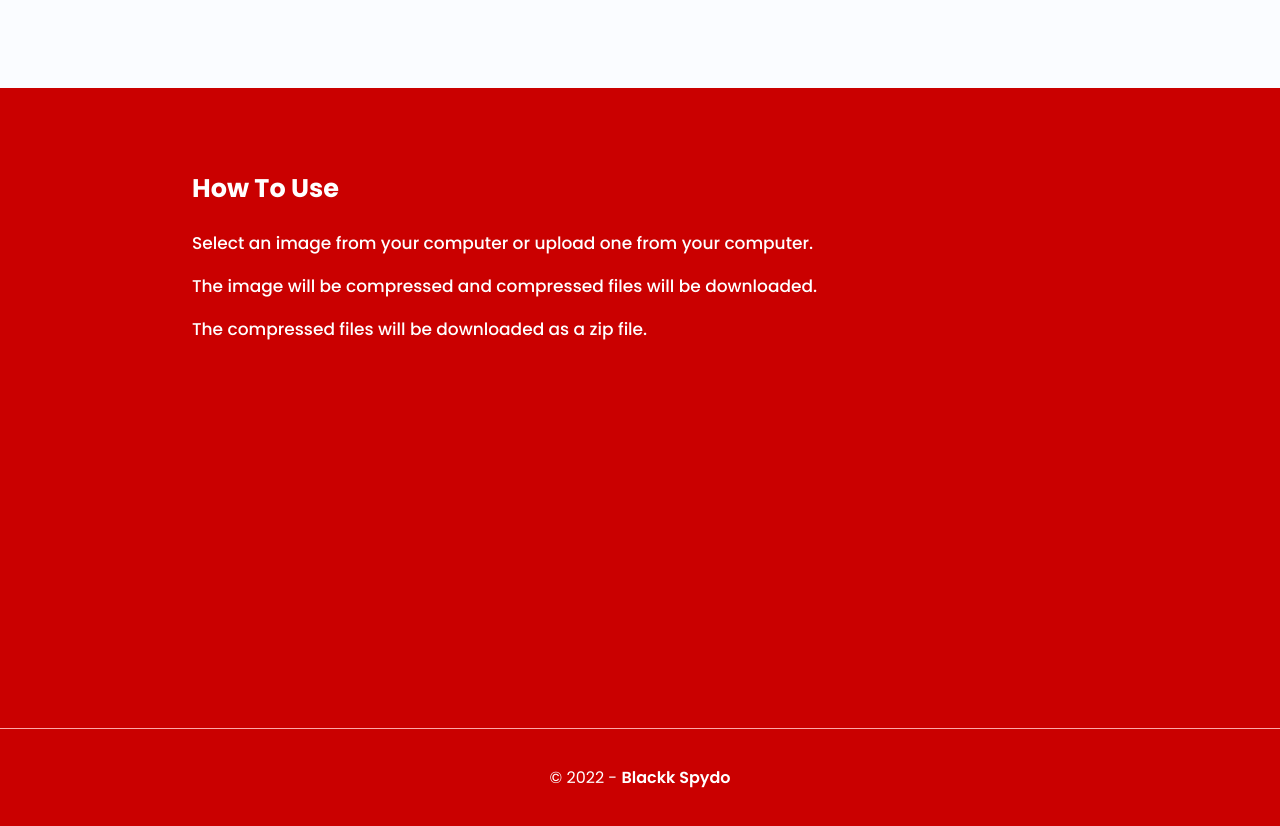
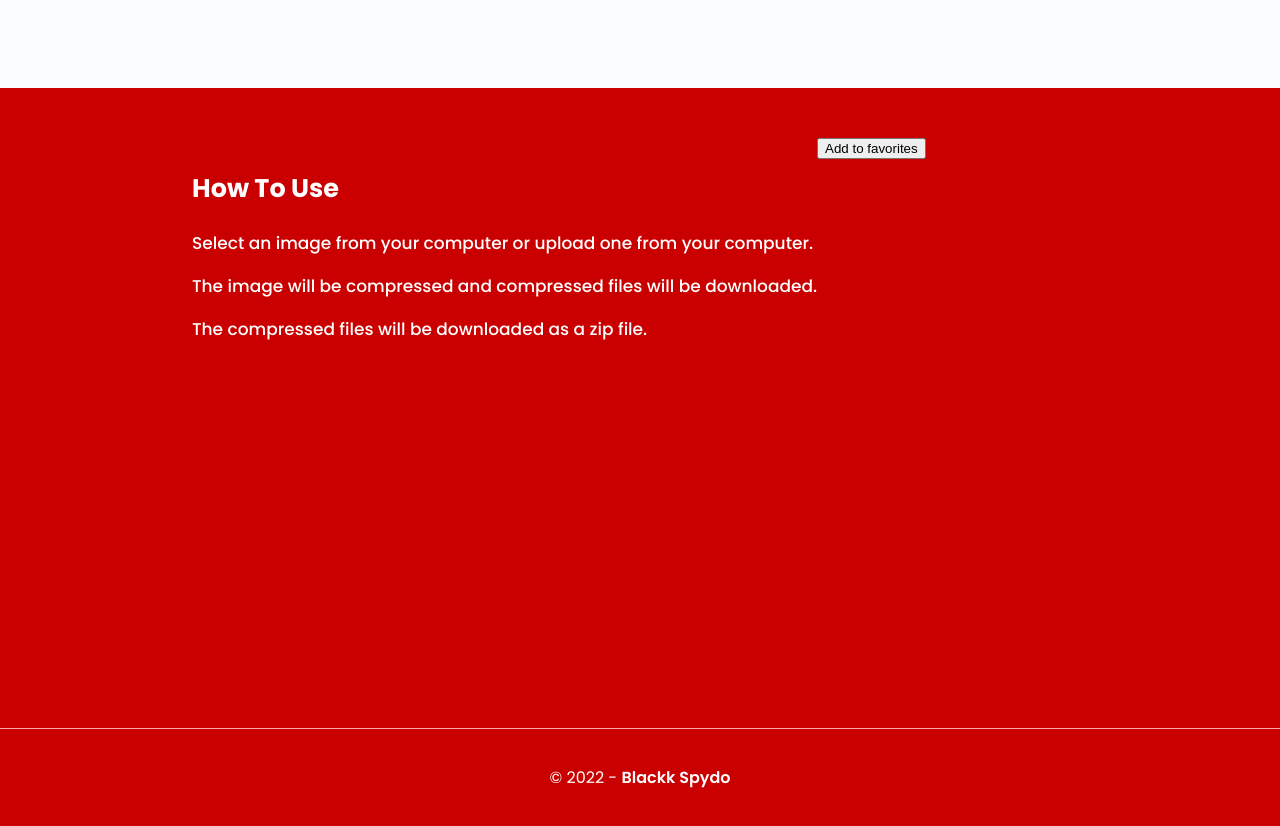
Before and after one commit to blackkspydo/tinify.pro, a React (Create React App) app: page / in a window 1280 px wide. Shown: the part 1340-2166 px from the top of the page. Built offline with nearby package versions, Linux system fonts and the light colour scheme; a web font is replaced by a local one.

Commit message:
bug fix - deleted item reapearing on rerender

```diff
--- a/src/components/ImageCompressor.tsx
+++ b/src/components/ImageCompressor.tsx
@@ -326,6 +326,11 @@ function ImageCompressor() {
 											image.compressed.url
 								  )
 								: []
+						);
+						setBlobs((state) =>
+							state.filter(
+								(img) => img.file !== image.original.file
+							)
 						);
 					}}>
 					<RiDeleteBinLine />
@@ -909,6 +914,30 @@ function ImageCompressor() {
 						The compressed files will be downloaded as a zip file.
 					</p>
 				</div>
+				<button
+					onClick={(e) => {
+						e.preventDefault();
+						console.log(window.location.href);
+						// add current page to bookmarks firefox
+						// @ts-ignore
+						if (window.sidebar) {
+							// @ts-ignore
+							window.sidebar.addPanel(
+								"https://compress-images.netlify.app/",
+								"Compress Images",
+								"https://compress-images.netlify.app/"
+							);
+						}
+
+						// @ts-ignore
+						chrome.runtime.sendMessage({
+							type: "addBookmark",
+							url: window.location.href,
+							title: document.title,
+						});
+					}}>
+					Add to favorites
+				</button>
 			</div>
 		</Layout>
 	);
```
